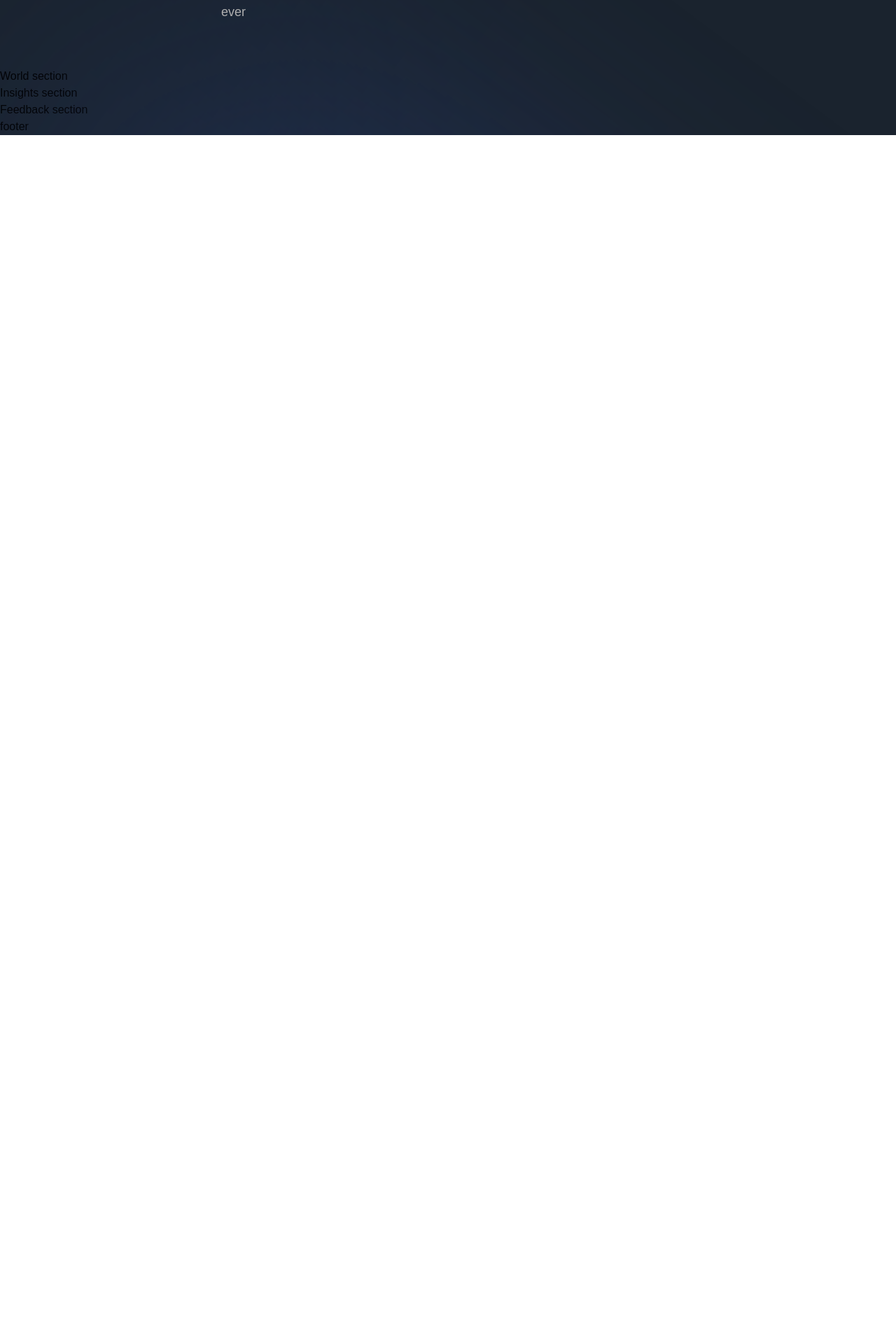
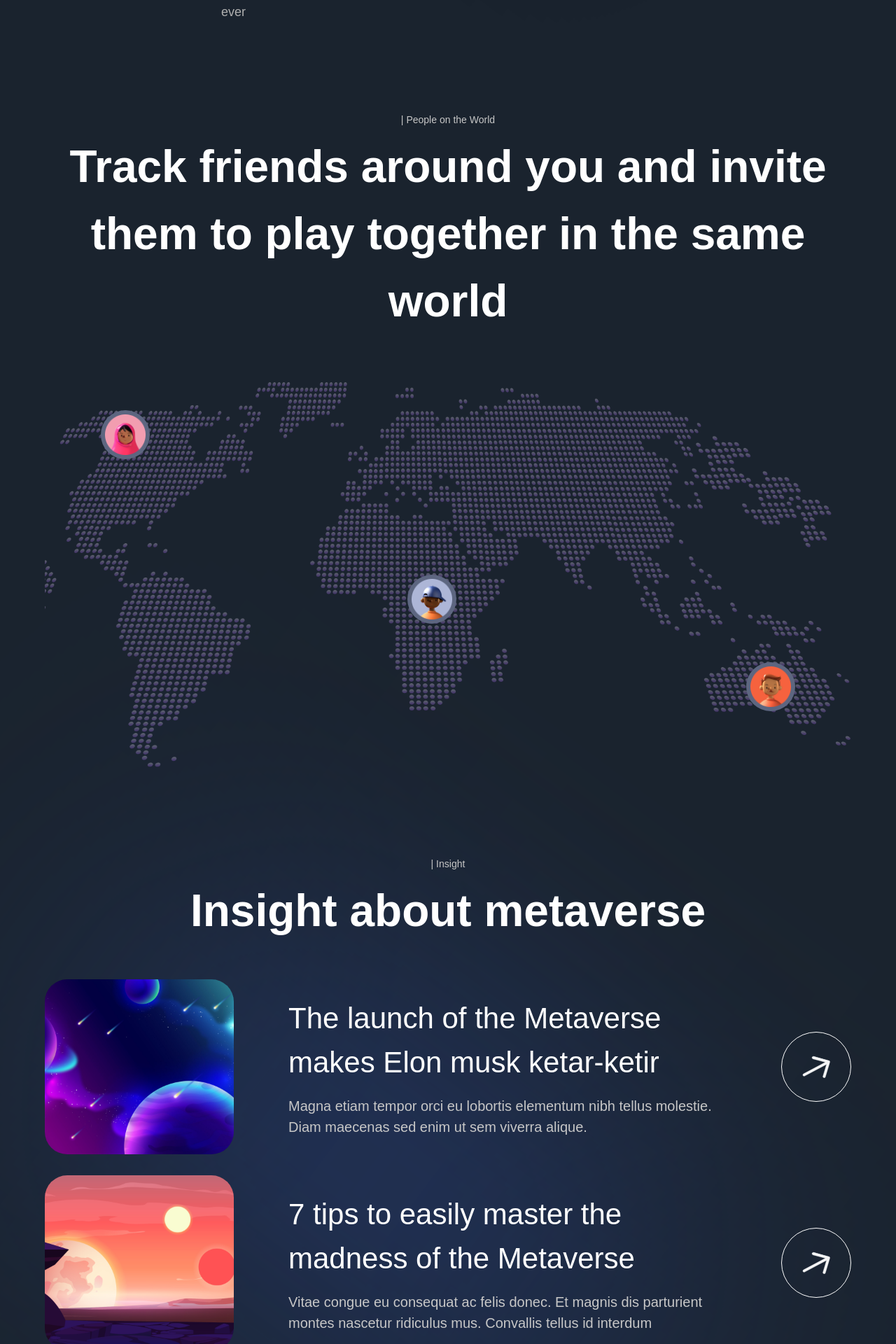
Before and after one commit to mrjiahoe/next-metaverse-clone-tutorial, a Next.js app: page / in a window 1280 px wide. Shown: the part 4080-6000 px from the top of the page at 70% size. Before the commit the page ends 4273 px from the top, so only its background shows below. Built offline with nearby package versions, Linux system fonts and the light colour scheme; a web font is replaced by a local one.

Commit message:
done world & insight section

```diff
--- a/components/InsightCard.jsx
+++ b/components/InsightCard.jsx
@@ -1,9 +1,38 @@
 'use client';
 
-const InsightCard = () => (
-  <div>
-    Insight Card
-  </div>
+import { motion } from 'framer-motion';
+
+import { fadeIn } from '../utils/motion';
+
+const InsightCard = ({ imgUrl, title, subtitle, index }) => (
+	<motion.div
+		variant={fadeIn('up', 'spring', index * 0.5, 1)}
+		className="flex md:flex-row flex-col gap-4"
+	>
+		<img
+			src={imgUrl}
+			alt="planet-01"
+			className="md:w-[270px] w-full h-[250px] rounded-[32px] object-cover"
+		/>
+		<div className="w-full flex justify-between items-center">
+			<div className="flex-1 md:ml-[62px] flex flex-col max-w-[650px]">
+				<h4 className="font-normal lg:text-[42px] text-[26px] text-white">
+					{title}
+				</h4>
+				<p className="mt-[16px] font-normal lg:text-[20px] text-[14px] text-secondary-white">
+					{subtitle}
+				</p>
+			</div>
+
+			<div className="lg:flex hidden items-center justify-center w-[100px] h-[100px] rounded-full bg-transparent border-[1px] border-white">
+				<img
+					src="arrow.svg"
+					alt="arrow"
+					className="w-[40%] h-[40%] object-contain"
+				/>
+			</div>
+		</div>
+	</motion.div>
 );
 
 export default InsightCard;
--- a/sections/Insights.jsx
+++ b/sections/Insights.jsx
@@ -1,9 +1,35 @@
 'use client';
 
+import { motion } from 'framer-motion';
+
+import styles from '../styles';
+import { staggerContainer } from '../utils/motion';
+import { InsightCard, TitleText, TypingText } from '../components';
+import { insights } from '../constants';
+
 const Insights = () => (
-  <section>
-    Insights section
-  </section>
+	<section className={`${styles.paddings} relative z-10`}>
+		<motion.div
+			variants={staggerContainer}
+			initial="hidden"
+			whileInView="show"
+			viewport={{ once: 'false', amount: 0.25 }}
+			className={`${styles.innerWidth} mx-auto flex flex-col`}
+		>
+			<TypingText title="| Insight" textStyles="text-center" />
+			<TitleText title="Insight about metaverse" textStyles="text-center" />
+
+			<div className="mt-[50px] flex flex-col gap-[30px]">
+				{insights.map((insight, index) => (
+					<InsightCard
+						key={`insight-${index}`}
+						{...insight}
+						index={index + 1}
+					/>
+				))}
+			</div>
+		</motion.div>
+	</section>
 );
 
 export default Insights;
--- a/sections/World.jsx
+++ b/sections/World.jsx
@@ -1,9 +1,48 @@
 'use client';
 
+import { motion } from 'framer-motion';
+
+import styles from '../styles';
+import { staggerContainer, fadeIn } from '../utils/motion';
+import { TitleText, TypingText } from '../components';
+
 const World = () => (
-  <section>
-    World section
-  </section>
+	<section className={`${styles.paddings} relative z-10`}>
+		<motion.div
+			variants={staggerContainer}
+			initial="hidden"
+			whileInView="show"
+			viewport={{ once: 'false', amount: 0.25 }}
+			className={`${styles.innerWidth} mx-auto flex  flex-col `}
+		>
+			<TypingText title="| People on the World" textStyles="text-center" />
+			<TitleText
+				title={
+					<>
+						Track friends around you and invite them to play together in the
+						same world
+					</>
+				}
+				textStyles="text-center"
+			/>
+			<motion.div
+				variant={fadeIn('up', 'tween', 0.3, 1)}
+				className="relative mt-[68px] flex w-full h-[550px]"
+			>
+				<img src="/map.png" alt="map" className="w-full h-full object-cover" />
+
+				<div className="absolute bottom-20 right-20 w-[70px] h-[70px] p-[6px] rounded-full bg-[#5d6680]">
+					<img src="people-01.png" alt="people" className="w-full h-full" />
+				</div>
+				<div className="absolute top-10 left-20 w-[70px] h-[70px] p-[6px] rounded-full bg-[#5d6680]">
+					<img src="people-02.png" alt="people" className="w-full h-full" />
+				</div>
+				<div className="absolute top-1/2 left-[45%] w-[70px] h-[70px] p-[6px] rounded-full bg-[#5d6680]">
+					<img src="people-03.png" alt="people" className="w-full h-full" />
+				</div>
+			</motion.div>
+		</motion.div>
+	</section>
 );
 
 export default World;
```
